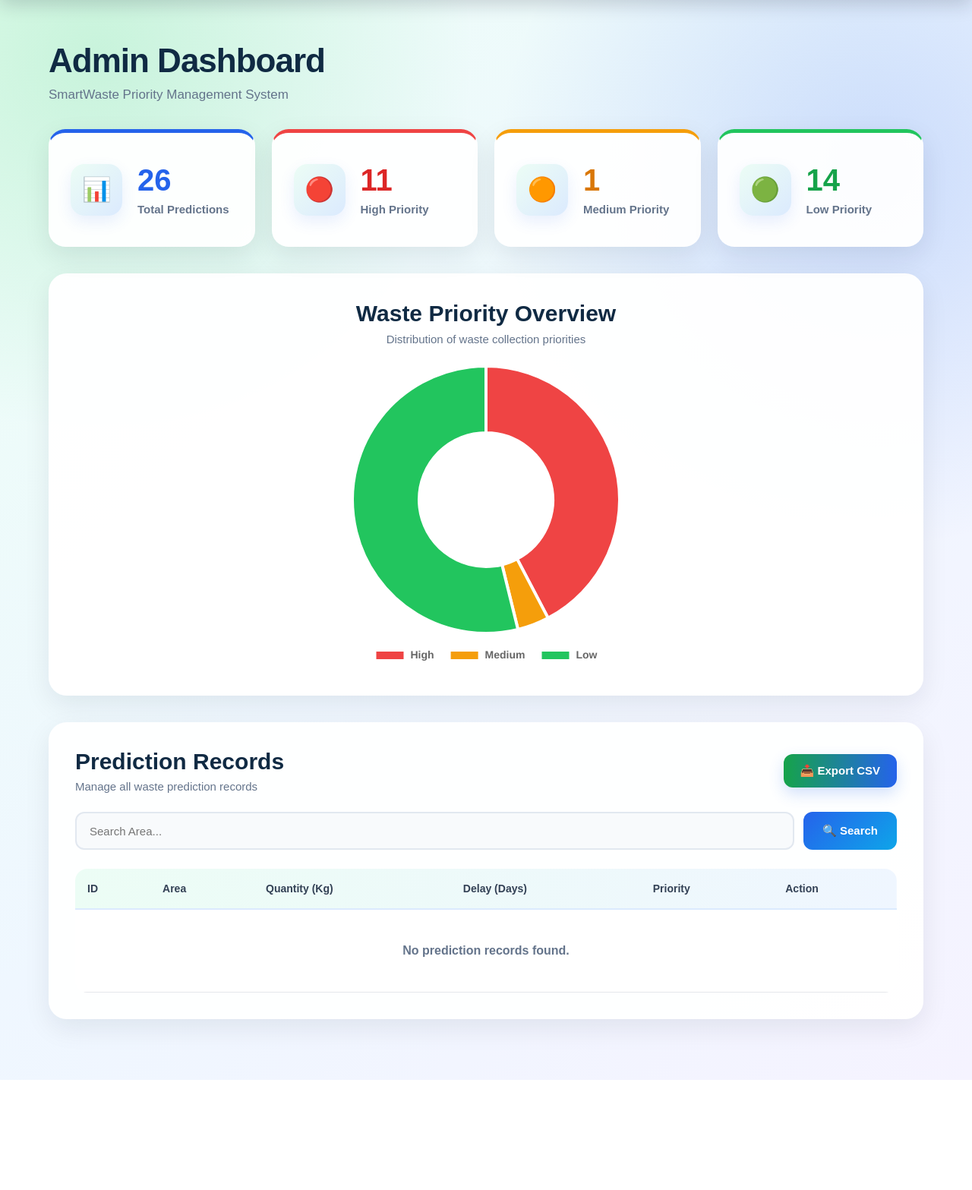
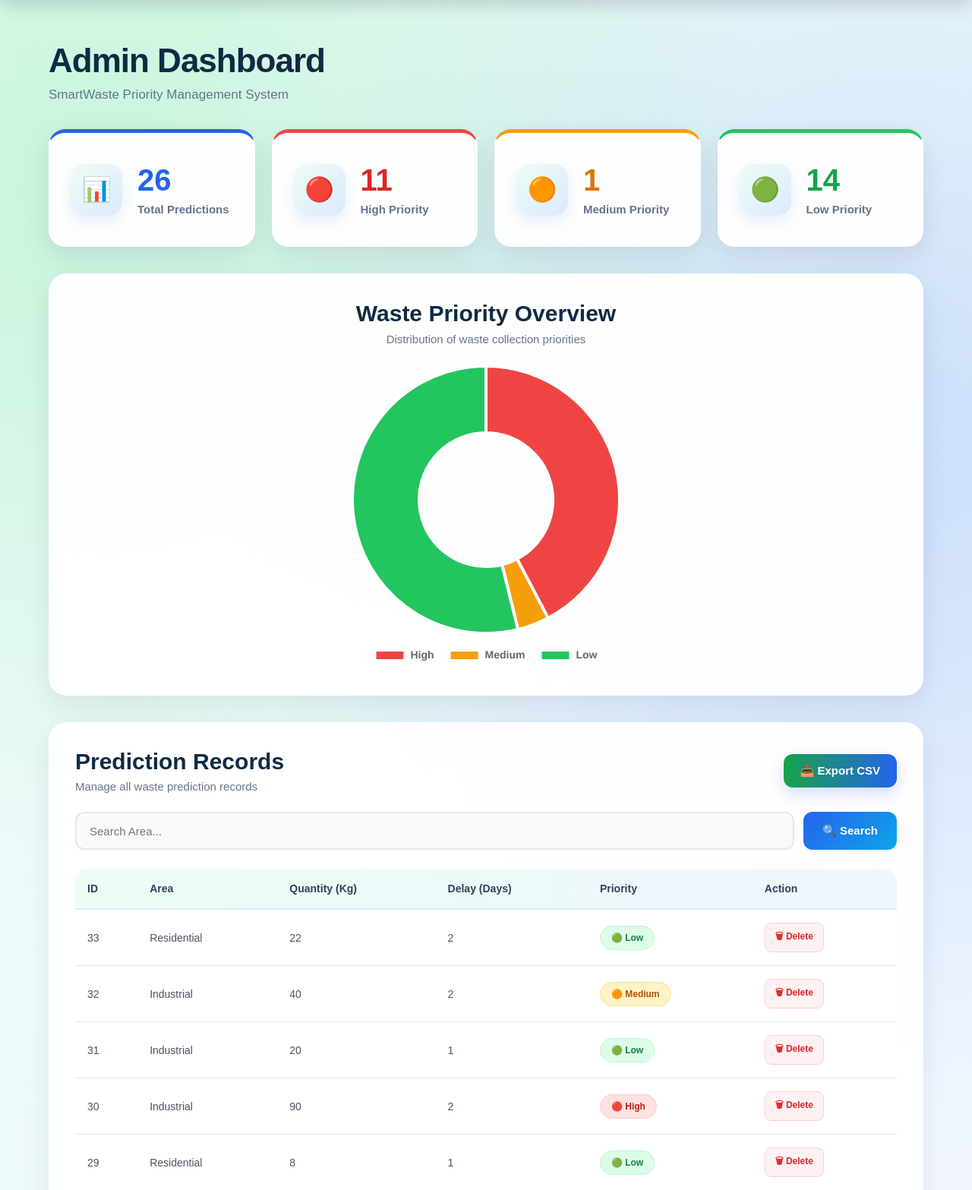
Before and after one commit to Pavansai2005-natam/-Smart-Waste-Priority-System, a Flask app: page /dashboard in a window 1280 px wide. Shown: the part 76-1643 px from the top of the page at 76% size. Before the commit the page ends 1498 px from the top, so only its background shows below. Run offline with Flask 3, Linux system fonts and the light colour scheme; data comes from the database, SQL or seed files in the repository; both versions use the stored data as it was after the commit.

Commit message:
Fix dashboard prediction records

```diff
--- a/templates/dashboard.html
+++ b/templates/dashboard.html
@@ -33,7 +33,6 @@
     <div class="dashboard-logo">
         ♻ SmartWaste
     </div>
-
 
     <div class="dashboard-nav">
 
@@ -192,7 +191,6 @@
 
     <section class="dashboard-chart-section">
 
-
         <div class="section-title">
 
             <h2>
@@ -211,7 +209,6 @@
             <canvas id="priorityChart"></canvas>
 
         </div>
-
 
     </section>
 
@@ -320,9 +317,9 @@
 
                 <tbody>
 
-                    {% if predictions %}
+                    {% if rows %}
 
-                        {% for prediction in predictions %}
+                        {% for prediction in rows %}
 
                         <tr>
 
```
Also changed, not shown: smartwaste.db.
